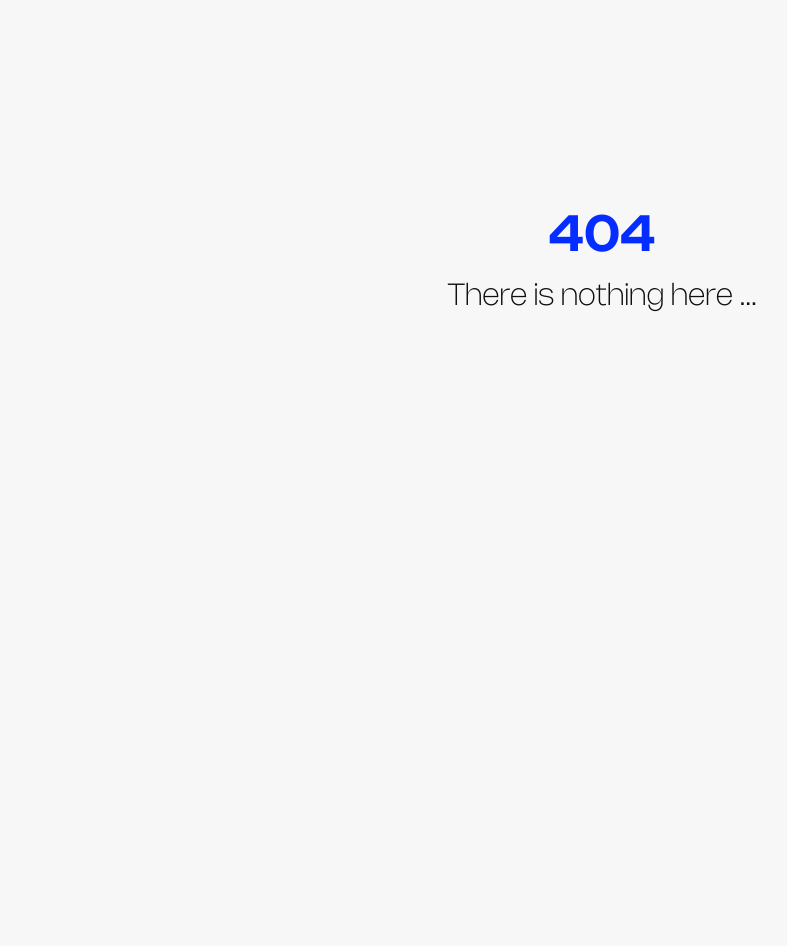
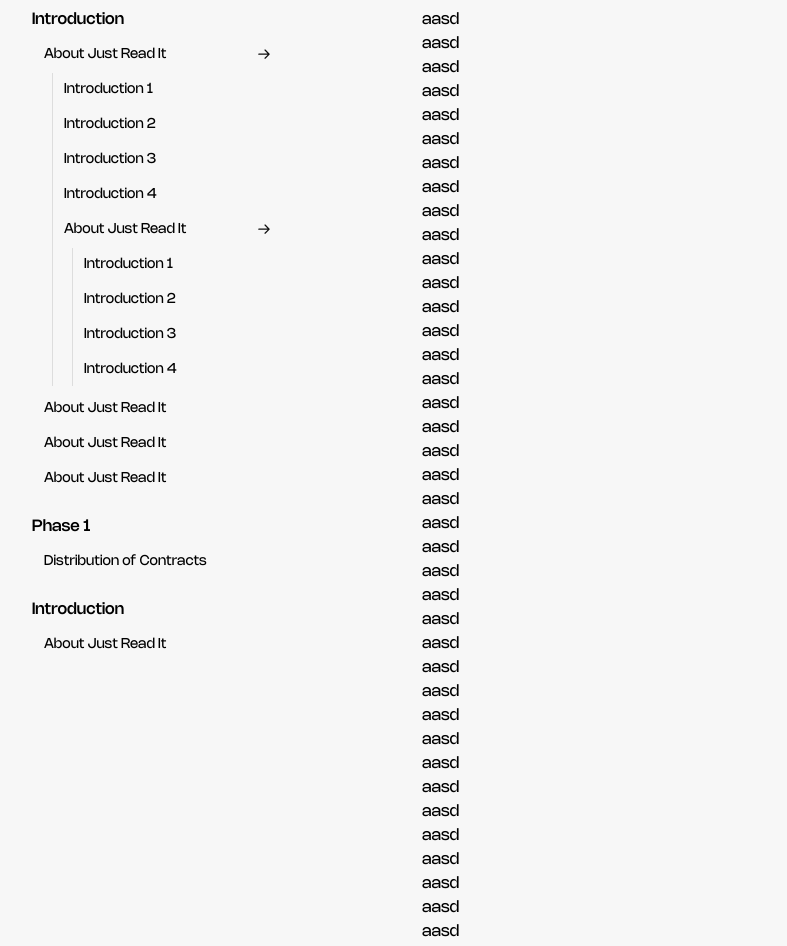
Before and after one commit to kasra-habibbeygi/JRI, a React (Vite) app: page /full-version in a window 1280 px wide. Before the commit this address had no page. Shown: the part 140-1086 px from the top of the page, without its empty margins (38-825 px from the left). Before the commit the page ends 800 px from the top, so only its background shows below. Built offline with nearby package versions, Linux system fonts and the light colour scheme.

Commit message:
feat: create full version side bar

```diff
--- a/src/assets/icons/index.ts
+++ b/src/assets/icons/index.ts
@@ -7,3 +7,4 @@ export { default as Twitter } from './twitter.svg?react';
 export { default as Menu } from './menu.svg?react';
 export { default as CurveText } from './curveText.svg?react';
 export { default as Logo } from './logo.svg?react';
+export { default as LittleArrow } from './littleArrow.svg?react';
--- a/src/commons/components/layout/mobile-navbar/mobileNavbar.tsx
+++ b/src/commons/components/layout/mobile-navbar/mobileNavbar.tsx
@@ -16,16 +16,24 @@ const MobileNavbar = () => {
             <MobileNavbarContainer status={sideBarStatus}>
                 <ul>
                     <li>
-                        <NavLink to='/home'>Home</NavLink>
+                        <NavLink to='/' onClick={() => dispatch(toggleSideBarStatus())}>
+                            Home
+                        </NavLink>
                     </li>
                     <li>
-                        <NavLink to='/full-version'>Full Version</NavLink>
+                        <NavLink to='/full-version' onClick={() => dispatch(toggleSideBarStatus())}>
+                            Full Version
+                        </NavLink>
                     </li>
                     <li>
-                        <NavLink to='/cool-version'>Cool Version</NavLink>
+                        <NavLink to='/cool-version' onClick={() => dispatch(toggleSideBarStatus())}>
+                            Cool Version
+                        </NavLink>
                     </li>
                     <li>
-                        <NavLink to='/Mint'>Mint</NavLink>
+                        <NavLink to='/mint' onClick={() => dispatch(toggleSideBarStatus())}>
+                            Mint
+                        </NavLink>
                     </li>
                 </ul>
             </MobileNavbarContainer>
--- a/src/commons/configs/routes.ts
+++ b/src/commons/configs/routes.ts
@@ -2,6 +2,7 @@
 import coolVersion from 'pages/cool-version';
 import home from 'pages/home';
 import mint from 'pages/mint';
+import FullVersion from 'pages/full-version';
 
 // Types
 interface IRoutesItems {
@@ -22,6 +23,10 @@ export default (): IRoutesItems[] => {
         {
             route: 'cool-version',
             component: coolVersion
+        },
+        {
+            route: 'full-version',
+            component: FullVersion
         }
     ];
 };
--- /dev/null
+++ b/src/pages/full-version/fullVersion.style.ts
@@ -0,0 +1,88 @@
+import { css } from '@emotion/react';
+import styled from '@emotion/styled';
+
+export const FullVersionContainer = styled.section(
+    () => css`
+        display: flex;
+        gap: 140px;
+        margin-top: 80px;
+        margin-bottom: 120px;
+
+        aside {
+            min-width: 250px;
+
+            .main-list {
+                list-style: none;
+                position: sticky;
+                top: 40px;
+                overflow: auto;
+                max-height: 82vh;
+
+                .category {
+                    margin-top: 20px;
+                    font-weight: 500;
+                    cursor: initial;
+                    font-size: 16px;
+
+                    &:first-child {
+                        margin: 0;
+                        margin-bottom: 6px;
+                    }
+                }
+
+                li {
+                    cursor: pointer;
+                    font-size: 14px;
+                    margin-bottom: 6px;
+                    transition: all linear 0.1s;
+
+                    svg {
+                        width: 12px;
+                        height: auto;
+                    }
+                }
+
+                .field {
+                    display: flex;
+                    align-items: center;
+                    justify-content: space-between;
+                    padding: 6px 12px;
+                    border-radius: 4px;
+                    margin-bottom: 2px;
+
+                    &:hover {
+                        background-color: #ededed;
+                    }
+                }
+            }
+        }
+
+        article {
+            width: 100%;
+            display: block;
+        }
+    `
+);
+
+export const MainList = styled.ol<{ index: number }>(
+    ({ index }) => css`
+        position: relative;
+        left: 20px;
+        list-style: none;
+        width: calc(100% - 20px * ${index});
+
+        &::before {
+            position: absolute;
+            content: '';
+            width: 1px;
+            height: 100%;
+            background-color: #dddddd;
+            top: 0;
+            left: 0;
+        }
+
+        .field {
+            border-radius: 0 4px 4px 0;
+        }
+    `
+);
--- /dev/null
+++ b/src/pages/full-version/fullVersion.tsx
@@ -0,0 +1,105 @@
+// Assets
+import { LittleArrow } from 'assets/icons';
+import { FullVersionContainer, MainList } from './fullVersion.style';
+
+const FullVersion = () => {
+    return (
+        <FullVersionContainer className='container'>
+            <aside>
+                <ol className='main-list'>
+                    <li className='category'>Introduction</li>
+                    <li>
+                        <div className='field'>
+                            About Just Read It <LittleArrow />
+                        </div>
+                        <MainList index={1}>
+                            <li className='field'>Introduction 1</li>
+                            <li className='field'>Introduction 2</li>
+                            <li className='field'>Introduction 3</li>
+                            <li className='field'>Introduction 4</li>
+                            <li>
+                                <div className='field'>
+                                    About Just Read It <LittleArrow />
+                                </div>
+                                <MainList index={2}>
+                                    <li className='field'>Introduction 1</li>
+                                    <li className='field'>Introduction 2</li>
+                                    <li className='field'>Introduction 3</li>
+                                    <li className='field'>Introduction 4</li>
+                                </MainList>
+                            </li>
+                        </MainList>
+                    </li>
+                    <li className='field'>About Just Read It</li>
+                    <li className='field'>About Just Read It</li>
+                    <li className='field'>About Just Read It</li>
+                    <li className='category'>Phase 1</li>
+                    <li className='field'>Distribution of Contracts</li>
+                    <li className='category'>Introduction</li>
+                    <li className='field'>About Just Read It</li>
+                </ol>
+            </aside>
+            <article>
+                <p>aasd</p>
+                <p>aasd</p>
+                <p>aasd</p>
+                <p>aasd</p>
+                <p>aasd</p>
+                <p>aasd</p>
+                <p>aasd</p>
+                <p>aasd</p>
+                <p>aasd</p>
+                <p>aasd</p>
+                <p>aasd</p>
+                <p>aasd</p>
+                <p>aasd</p>
+                <p>aasd</p>
+                <p>aasd</p>
+                <p>aasd</p>
+                <p>aasd</p>
+                <p>aasd</p>
+                <p>aasd</p>
+                <p>aasd</p>
+                <p>aasd</p>
+                <p>aasd</p>
+                <p>aasd</p>
+                <p>aasd</p>
+                <p>aasd</p>
+                <p>aasd</p>
+                <p>aasd</p>
+                <p>aasd</p>
+                <p>aasd</p>
+                <p>aasd</p>
+                <p>aasd</p>
+                <p>aasd</p>
+                <p>aasd</p>
+                <p>aasd</p>
+                <p>aasd</p>
+                <p>aasd</p>
+                <p>aasd</p>
+                <p>aasd</p>
+                <p>aasd</p>
+                <p>aasd</p>
+                <p>aasd</p>
+                <p>aasd</p>
+                <p>aasd</p>
+                <p>aasd</p>
+                <p>aasd</p>
+                <p>aasd</p>
+                <p>aasd</p>
+                <p>aasd</p>
+                <p>aasd</p>
+                <p>aasd</p>
+                <p>aasd</p>
+                <p>aasd</p>
+                <p>aasd</p>
+                <p>aasd</p>
+                <p>aasd</p>
+                <p>aasd</p>
+                <p>aasd</p>
+            </article>
+        </FullVersionContainer>
+    );
+};
+
+export default FullVersion;
--- /dev/null
+++ b/src/pages/full-version/index.ts
@@ -0,0 +1 @@
+export { default } from './fullVersion';
```
Also changed, not shown: src/assets/icons/littleArrow.svg (added).
